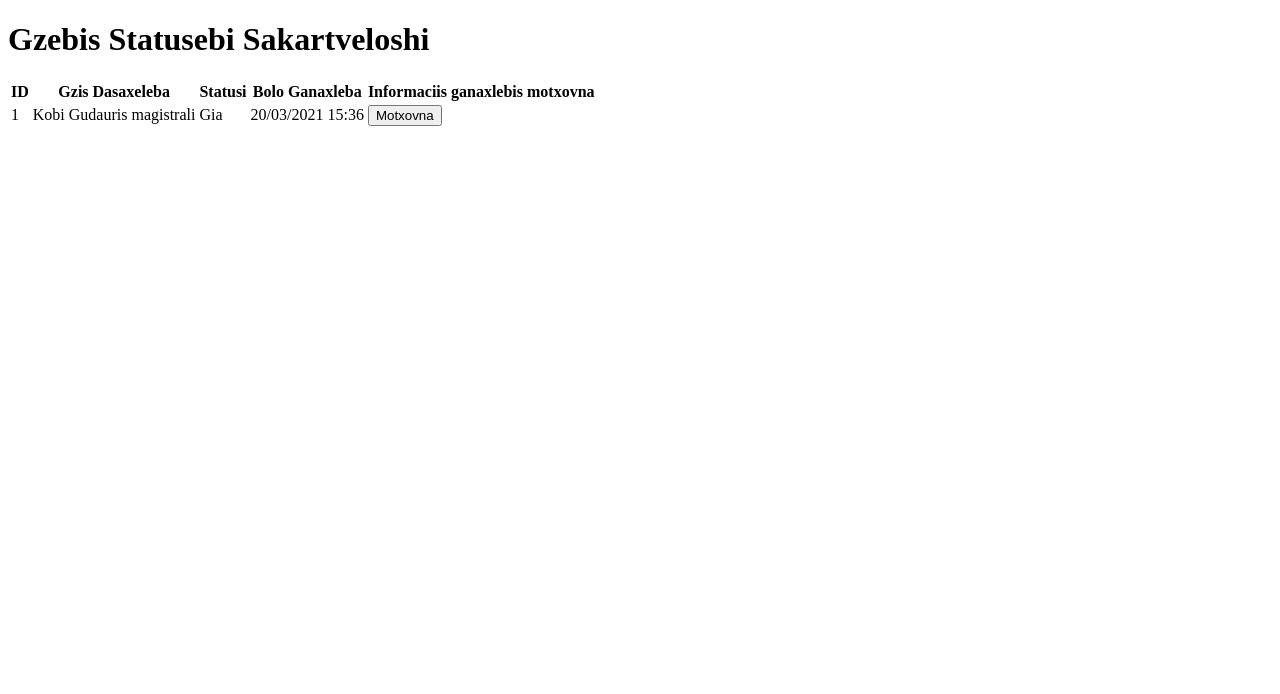
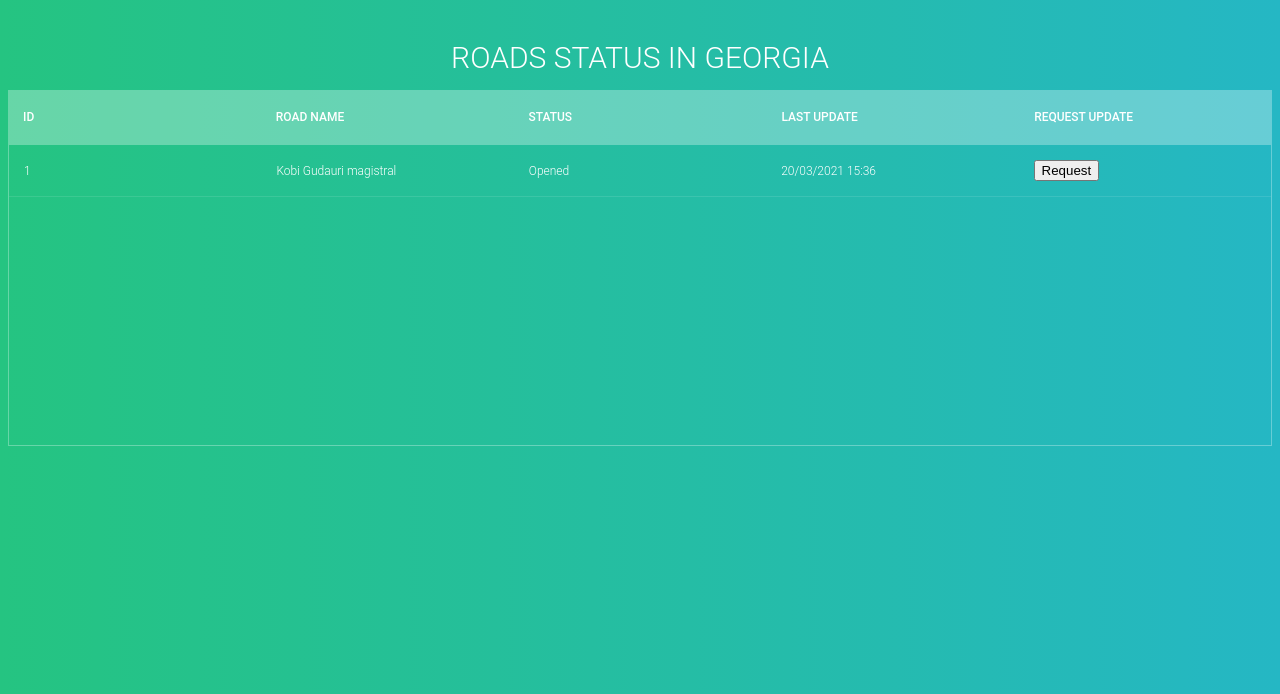
Before and after one commit to kokadva/georgia-roads-condition, a Flask app: page / in a window 1280 px wide. Shown: the top 694 px of the page. Run offline with Flask 2, Linux system fonts and the light colour scheme; lists and menus that the app fills with data are empty.

Commit message:
New Styling

```diff
--- /dev/null
+++ b/static/table.css
@@ -0,0 +1,91 @@
+
+h1{
+  font-size: 30px;
+  color: #fff;
+  text-transform: uppercase;
+  font-weight: 300;
+  text-align: center;
+  margin-bottom: 15px;
+}
+table{
+  width:100%;
+  table-layout: fixed;
+}
+.tbl-header{
+  background-color: rgba(255,255,255,0.3);
+ }
+.tbl-content{
+  height:300px;
+  overflow-x:auto;
+  margin-top: 0px;
+  border: 1px solid rgba(255,255,255,0.3);
+}
+th{
+  padding: 20px 15px;
+  text-align: left;
+  font-weight: 500;
+  font-size: 12px;
+  color: #fff;
+  text-transform: uppercase;
+}
+td{
+  padding: 15px;
+  text-align: left;
+  vertical-align:middle;
+  font-weight: 300;
+  font-size: 12px;
+  color: #fff;
+  border-bottom: solid 1px rgba(255,255,255,0.1);
+}
+
+
+/* demo static */
+
+@import url(https://fonts.googleapis.com/css?family=Roboto:400,500,300,700);
+body{
+  background: -webkit-linear-gradient(left, #25c481, #25b7c4);
+  background: linear-gradient(to right, #25c481, #25b7c4);
+  font-family: 'Roboto', sans-serif;
+}
+section{
+  margin: 50px;
+}
+
+
+/* follow me template */
+.made-with-love {
+  margin-top: 40px;
+  padding: 10px;
+  clear: left;
+  text-align: center;
+  font-size: 10px;
+  font-family: arial;
+  color: #fff;
+}
+.made-with-love i {
+  font-style: normal;
+  color: #F50057;
+  font-size: 14px;
+  position: relative;
+  top: 2px;
+}
+.made-with-love a {
+  color: #fff;
+  text-decoration: none;
+}
+.made-with-love a:hover {
+  text-decoration: underline;
+}
+
+
+/* for custom scrollbar for webkit browser*/
+
+::-webkit-scrollbar {
+    width: 6px;
+}
+::-webkit-scrollbar-track {
+    -webkit-box-shadow: inset 0 0 6px rgba(0,0,0,0.3);
+}
+::-webkit-scrollbar-thumb {
+    -webkit-box-shadow: inset 0 0 6px rgba(0,0,0,0.3);
+}
--- a/templates/index.html
+++ b/templates/index.html
@@ -1,33 +1,57 @@
 <!DOCTYPE html>
 <html>
 <head>
+    <meta charset="UTF-8">
     <title>Gzebis Statusi</title>
+    <link rel="stylesheet" type="text/css" href="{{ url_for('static',filename='table.css') }}">
 </head>
 <body>
-<h1>Gzebis Statusebi Sakartveloshi</h1>
+<h1></h1>
 <table>
     <tr>
-			<th>ID</th>
-		    <th>Gzis Dasaxeleba</th>
-		    <th>Statusi</th>
-		    <th>Bolo Ganaxleba</th>
-		    <th>Informaciis ganaxlebis motxovna</th>
+
     </tr>
     <tr>
-			<td>1</td>
-		    <td>Kobi Gudauris magistrali</td>
-		    <td>Gia</td>
-		    <td>20/03/2021 15:36</td>
-		    <td><button onclick="myFunction('1')">Motxovna</button></td>
+
     </tr>
 </table>
+
+<h1>Roads Status In Georgia</h1>
+<div class="tbl-header">
+    <table cellpadding="0" cellspacing="0" border="0">
+        <thead>
+        <tr>
+            <th>ID</th>
+            <th>Road Name</th>
+            <th>Status</th>
+            <th>Last Update</th>
+            <th>Request Update</th>
+        </tr>
+        </thead>
+    </table>
+</div>
+<div class="tbl-content">
+    <table cellpadding="0" cellspacing="0" border="0">
+        <tbody>
+        <tr>
+            <td>1</td>
+            <td>Kobi Gudauri magistral</td>
+            <td>Opened</td>
+            <td>20/03/2021 15:36</td>
+            <td>
+                <button onclick="myFunction('1')">Request</button>
+            </td>
+        </tr>
+        </tbody>
+    </table>
+</div>
 
 <script type="text/javascript">
 
 
     function myFunction(roadId) {
         var xhttp = new XMLHttpRequest();
-		  xhttp.onreadystatechange = function() {
+        xhttp.onreadystatechange = function () {
             if (this.readyState == 4) {
                 alert(this.responseText);
             }
```
Lines whose indentation alone changed are shown as unchanged.
